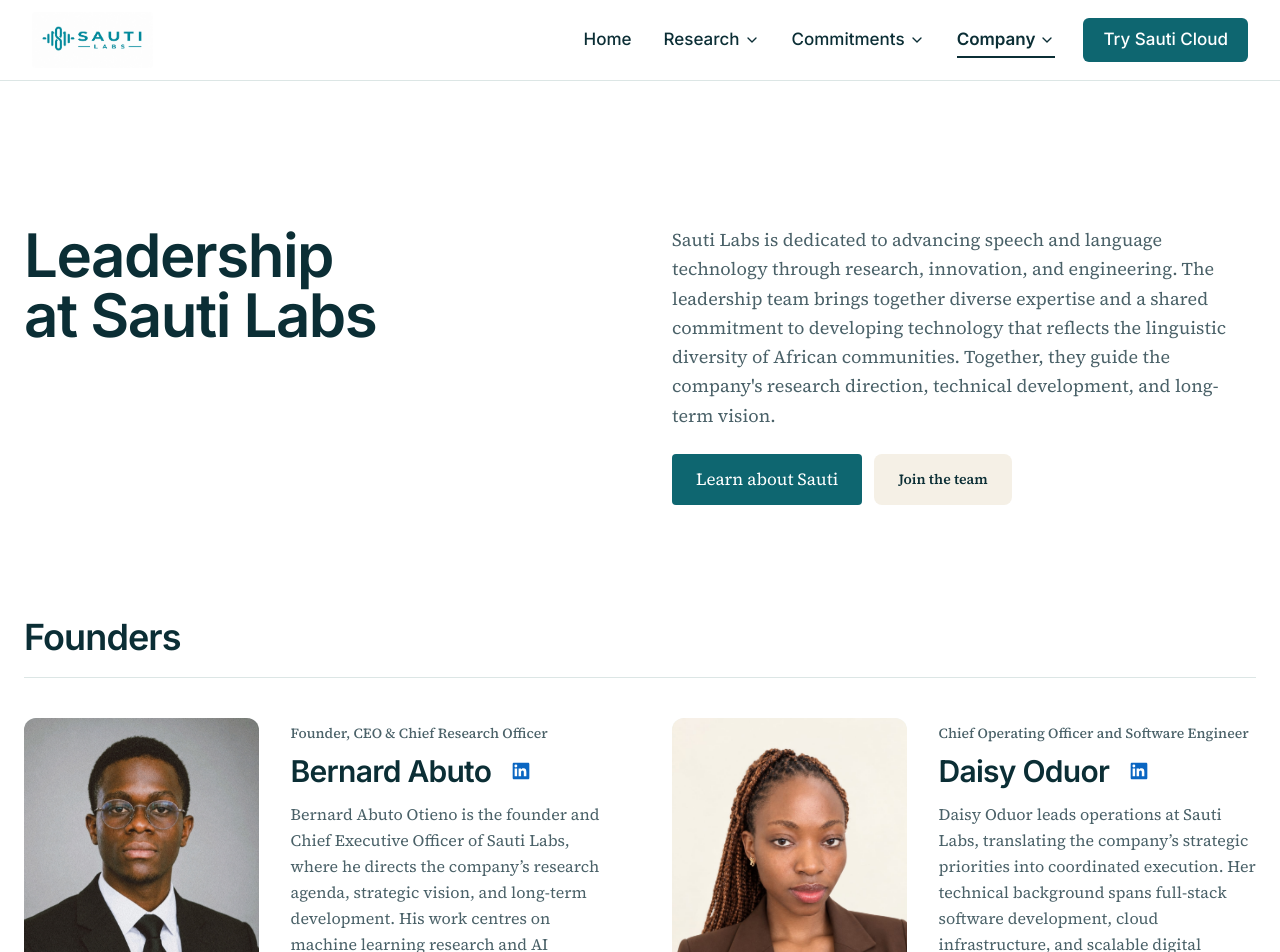
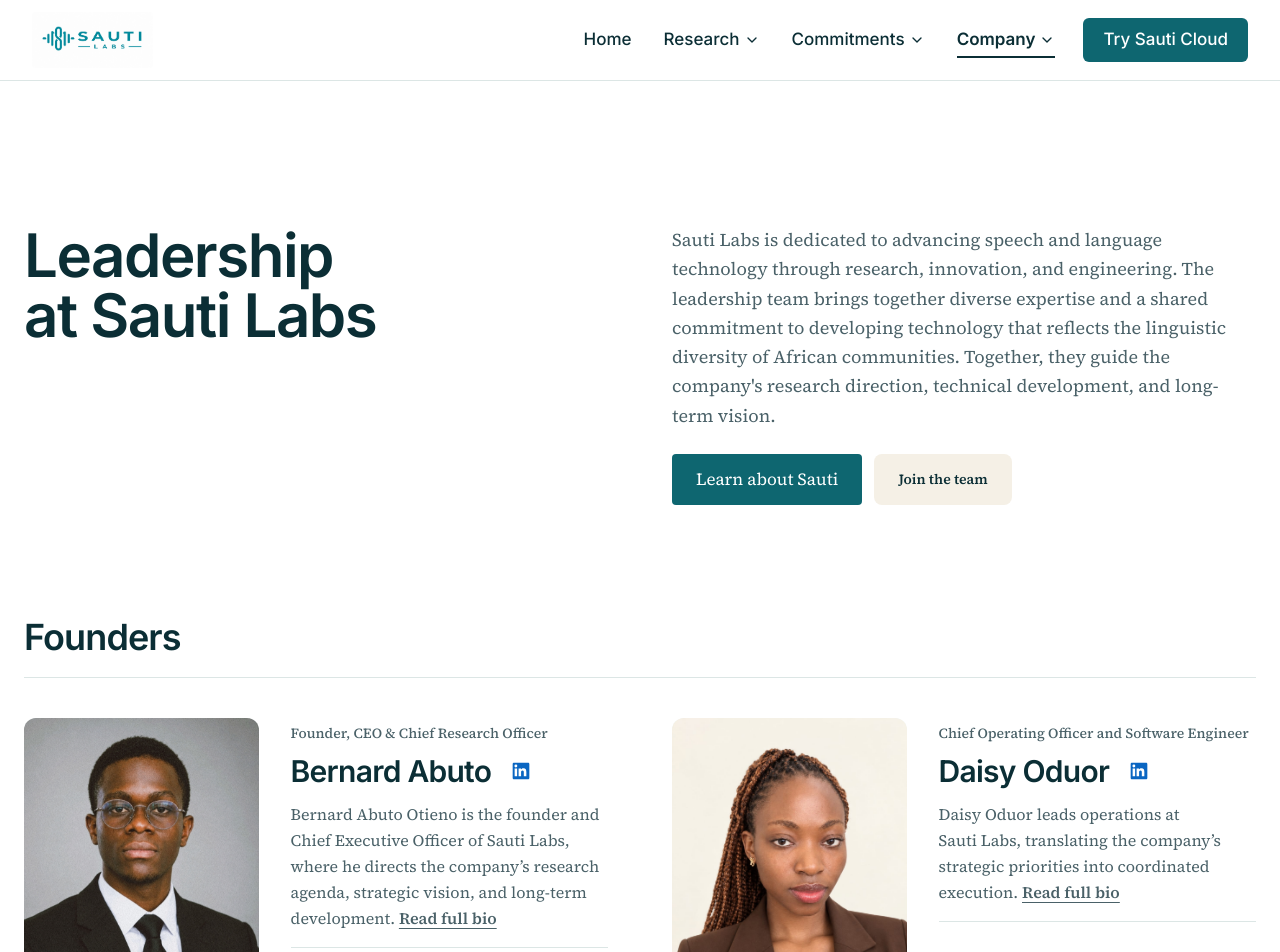
Before and after one commit to Sauti-Labs/sauti-website, a Next.js app: page /company/leadership in a window 1280 px wide. Shown: the top 952 px of the page. Built offline with nearby package versions, Linux system fonts and the light colour scheme.

Commit message:
Fix leadership bios and navbar encoding

```diff
--- a/app/company/leadership/Biography.tsx
+++ b/app/company/leadership/Biography.tsx
@@ -1,12 +1,58 @@
+"use client";
+
+import { useState } from "react";
+
 type BiographyProps = {
   bio: string;
 };
 
 export default function Biography({ bio }: BiographyProps) {
+  const [expanded, setExpanded] = useState(false);
+
+  const end = bio.indexOf(". ");
+  const opening = end === -1 ? bio : bio.slice(0, end + 1);
+  const remaining = end === -1 ? "" : bio.slice(end + 2);
+
   return (
     <div className="mt-3">
-      <p className="text-sm leading-relaxed text-[var(--color-slate)] sm:text-base">{bio}</p>
-      <div aria-hidden="true" className="mt-4 border-b border-[var(--color-line,#DCE6E5)]" />
+      <p className="text-sm leading-relaxed text-[var(--color-slate)] sm:text-base">
+        {opening}
+
+        {remaining && (
+          <>
+            {" "}
+            <button
+              type="button"
+              onClick={() => setExpanded(true)}
+              className={`${expanded ? "hidden" : "inline"} font-semibold underline underline-offset-4`}
+              aria-expanded={expanded}
+            >
+              Read full bio
+            </button>
+          </>
+        )}
+
+        {remaining && (
+          <span className={expanded ? "inline" : "hidden"}>
+            {" "}
+            {remaining}
+            {" "}
+            <button
+              type="button"
+              onClick={() => setExpanded(false)}
+              className="font-semibold underline underline-offset-4"
+              aria-expanded={expanded}
+            >
+              Collapse ↑
+            </button>
+          </span>
+        )}
+      </p>
+
+      <div
+        aria-hidden="true"
+        className="mt-4 border-b border-[var(--color-line,#DCE6E5)]"
+      />
     </div>
   );
 }
--- a/components/Navbar.tsx
+++ b/components/Navbar.tsx
@@ -286,7 +286,7 @@
           {/* Logo and wordmark */}
           <Link
             href="/"
-            aria-label="Sauti Labs â€” home"
+            aria-label="Sauti Labs — home"
             className="flex items-center gap-2.5 font-sans text-lg font-bold tracking-tight text-text hover:text-link"
           >
             <Image src={logo} alt="" priority className="h-14 w-auto rounded" />
```
